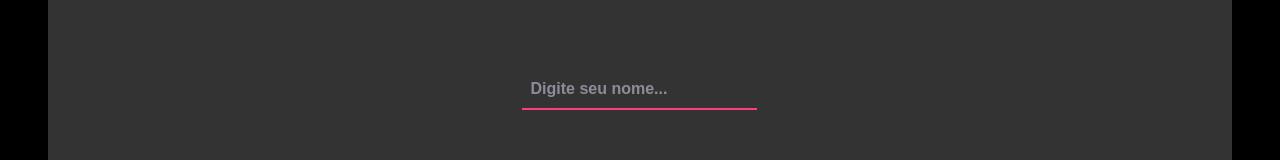
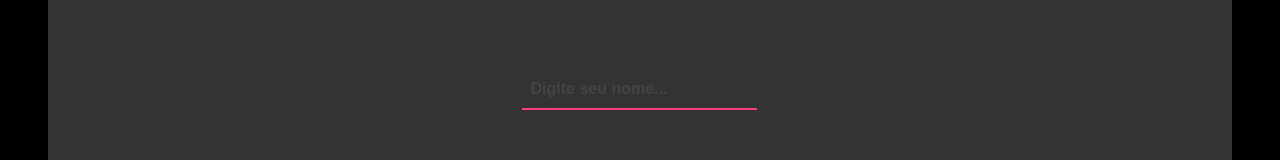
Before and after one commit to rebecaCaroba/moonFlowCalendar, a React (Vite) app: page / in a window 1280 px wide. Shown: the part 256-416 px from the top of the page. Built offline with nearby package versions, Linux system fonts and the light colour scheme.

Commit message:
Mudando a cor do input e nav

```diff
--- a/src/components/Header/styles.ts
+++ b/src/components/Header/styles.ts
@@ -18,7 +18,7 @@ export const HeaderContainer = styled.header`
     align-items: center;
     justify-content: center;
 
-    color: ${(props) => props.theme['white']};
+    color: ${(props) => props.theme['gray-400']};
 
     border-top: 3px solid transparent;
     border-bottom: 3px solid transparent;
--- a/src/pages/Home/styles.ts
+++ b/src/pages/Home/styles.ts
@@ -60,7 +60,7 @@ export const InputText = styled.input`
   }
 
   &::placeholder {
-    color: ${(props) => props.theme['gray-300']};
+    color: ${(props) => props.theme['gray-400']};
   }
 `
 
--- a/src/styles/theme/default.ts
+++ b/src/styles/theme/default.ts
@@ -2,7 +2,7 @@ export const defaultThemes = {
     'white': '#fff',
     'black': '#000',
     'gray-200': '#C4C4CC',
-    'gray-300': '#8D8D99',
+    'gray-300': '#7C7C8A',
     'gray-400': '#68666654',
     'gray-500': '#333333',
     'gray-800': '#202024',
```
